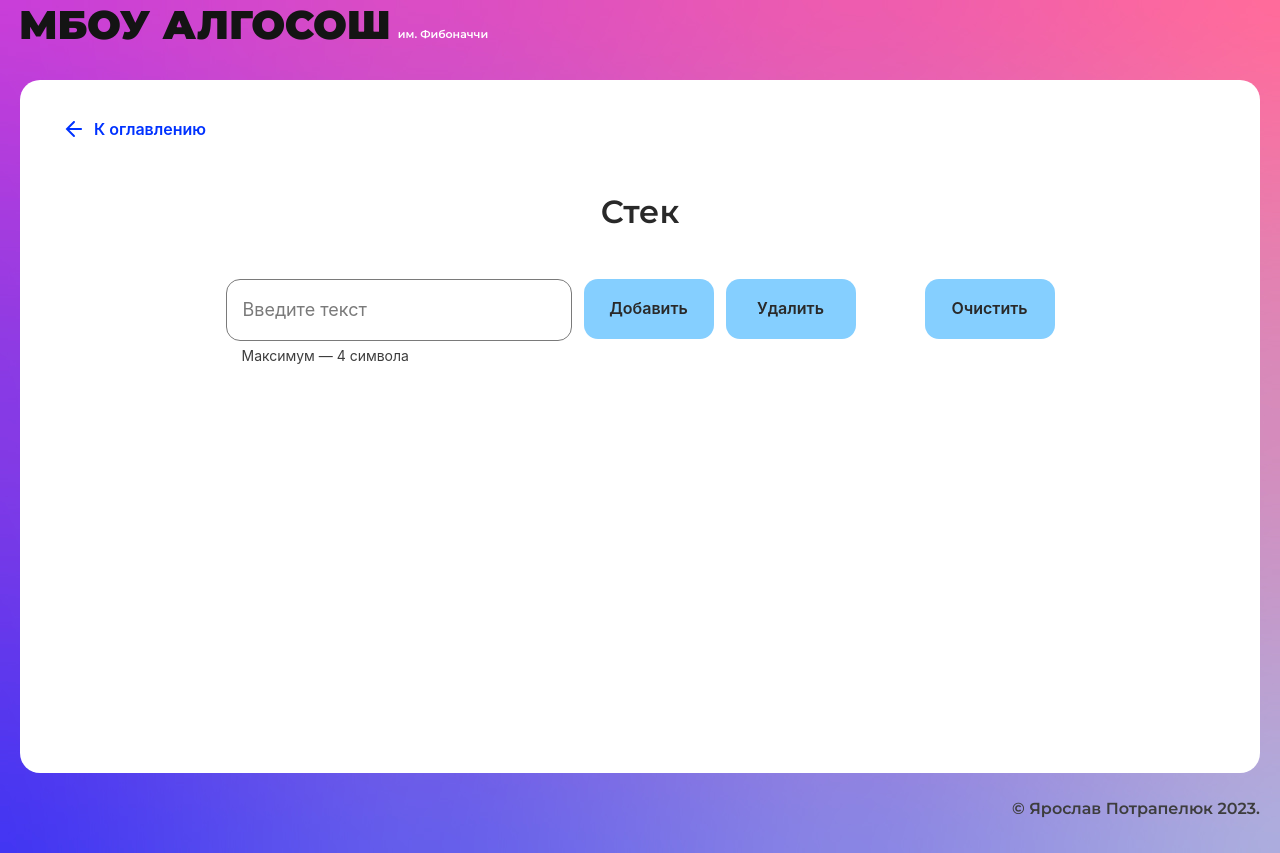
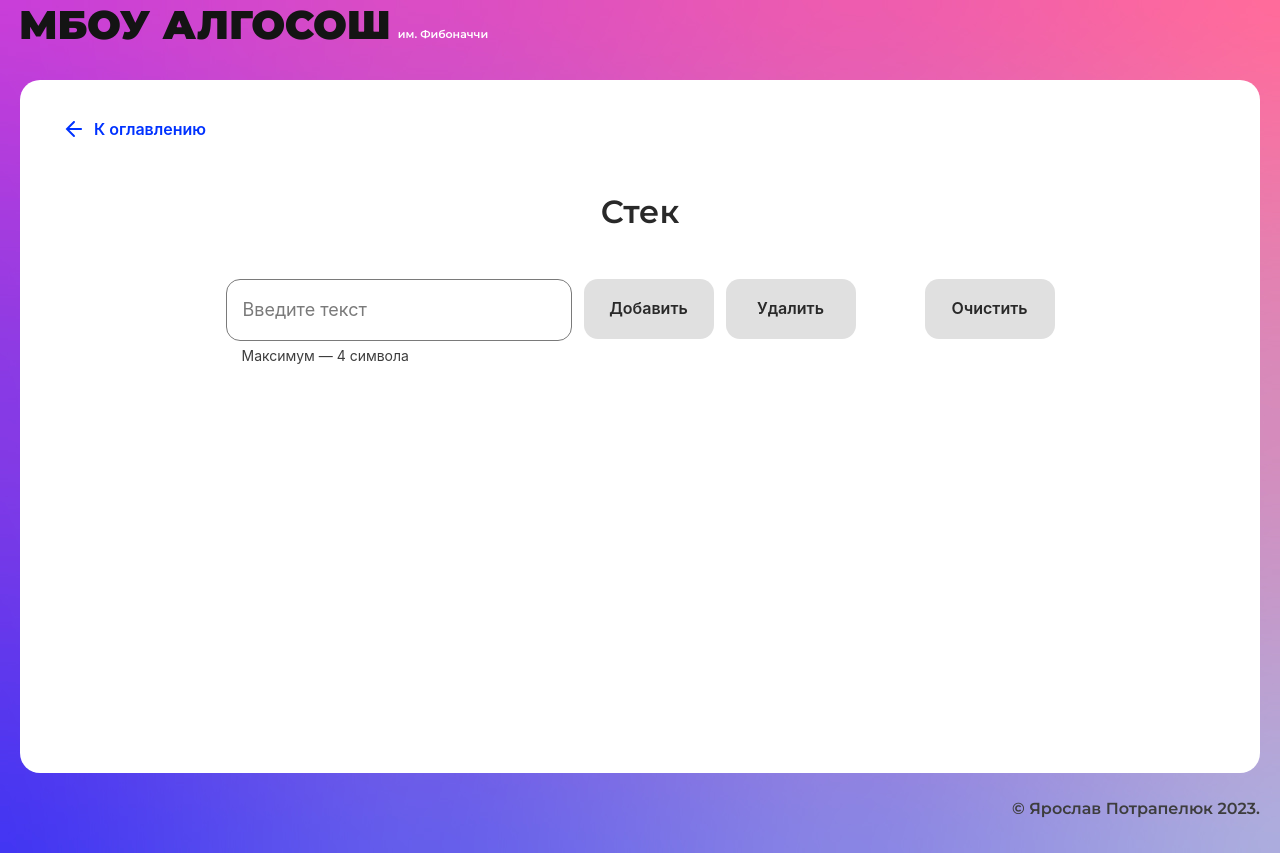
Before and after one commit to MrStnr21/algososh, a React (Create React App) app: page /stack in a window 1280 px wide. Built offline with nearby package versions, Linux system fonts and the light colour scheme.

Commit message:
hotfixes: пофиксить disable кнопок, добавить спиннер на некоторые кнопки, отключить Enter при пустом инпуте, пофиксить ошибку с радиокнопками, шлифовка.

```diff
--- a/src/components/app/app.tsx
+++ b/src/components/app/app.tsx
@@ -1,5 +1,7 @@
 import React from "react";
 import { BrowserRouter, Route, Switch } from "react-router-dom";
+
+import styleApp from "./app.module.css";
 
 import { FibonacciPage } from "../fibonacci-page/fibonacci-page";
 import { ListPage } from "../list-page/list-page";
@@ -9,11 +11,9 @@ import { StringComponent } from "../string/string";
 import { SortingPage } from "../sorting-page/sorting-page";
 import { StackPage } from "../stack-page/stack-page";
 
-import "./app.css";
-
 function App() {
   return (
-    <div className="app">
+    <div className={styleApp.app}>
       <BrowserRouter>
         <Switch>
           <Route path="/" exact>
--- a/src/components/fibonacci-page/fibonacci-page.tsx
+++ b/src/components/fibonacci-page/fibonacci-page.tsx
@@ -7,12 +7,13 @@ import { Input } from "../ui/input/input";
 import { Button } from "../ui/button/button";
 import { Circle } from "../ui/circle/circle";
 import { SHORT_DELAY_IN_MS } from "../../constants/delays";
+import { handleSubmit } from "../utils/data";
 
 import { sleep } from "../utils/utils";
 
 export const FibonacciPage: React.FC = () => {
   const [fibonacciArr, setFibonacciArr] = useState<number[]>([]);
-  const [inputValue, setInputValue] = useState<any>("");
+  const [inputValue, setInputValue] = useState<number>(0);
 
   const [disableButton, setDisableButton] = useState<boolean>(true);
   const [disableInput, setDisableInput] = useState<boolean>(false);
@@ -29,7 +30,7 @@ export const FibonacciPage: React.FC = () => {
       }
     } else {
       if (value === 0) {
-        setInputValue("");
+        setInputValue(0);
       }
       setDisableButton(true);
     }
@@ -69,7 +70,10 @@ export const FibonacciPage: React.FC = () => {
 
   return (
     <SolutionLayout title="Последовательность Фибоначчи">
-      <form className={styleFibonacciPage.inputContainer}>
+      <form
+        className={styleFibonacciPage.inputContainer}
+        onSubmit={handleSubmit}
+      >
         <Input
           maxLength={19}
           max={19}
--- a/src/components/list-page/list-page.tsx
+++ b/src/components/list-page/list-page.tsx
@@ -11,6 +11,7 @@ import { ArrowIcon } from "../ui/icons/arrow-icon";
 import { LinkedList } from "./list-class";
 
 import { sleep } from "../utils/utils";
+import { handleSubmit } from "../utils/data";
 
 import { IListElement } from "../../types/list";
 import { ElementStates } from "../../types/element-states";
@@ -284,7 +285,7 @@ export const ListPage: React.FC = () => {
   return (
     <SolutionLayout title="Связный список">
       <div className={styleListPage.inputContainer}>
-        <form className={styleListPage.inputForm}>
+        <form className={styleListPage.inputForm} onSubmit={handleSubmit}>
           <Input
             maxLength={4}
             isLimitText={true}
@@ -318,7 +319,7 @@ export const ListPage: React.FC = () => {
             isLoader={deleteTailLoading}
           />
         </form>
-        <form className={styleListPage.inputForm}>
+        <form className={styleListPage.inputForm} onSubmit={handleSubmit}>
           <Input
             placeholder="Введите индекс"
             id="list-input"
--- a/src/components/queue-page/queue-page.tsx
+++ b/src/components/queue-page/queue-page.tsx
@@ -10,6 +10,7 @@ import { Circle } from "../ui/circle/circle";
 import { Queue } from "./queue-class";
 
 import { sleep } from "../utils/utils";
+import { handleSubmit } from "../utils/data";
 
 import { ElementStates } from "../../types/element-states";
 import { IQueueElement } from "../../types/queue";
@@ -101,7 +102,7 @@ export const QueuePage: React.FC = () => {
 
   return (
     <SolutionLayout title="Очередь">
-      <form className={styleQueuePage.inputContainer}>
+      <form className={styleQueuePage.inputContainer} onSubmit={handleSubmit}>
         <div className={styleQueuePage.addRemoveContainer}>
           <Input
             maxLength={4}
--- a/src/components/sorting-page/sorting-page.tsx
+++ b/src/components/sorting-page/sorting-page.tsx
@@ -20,6 +20,7 @@ export const SortingPage: React.FC = () => {
 
   const [sortAscLoading, setSortAscLoading] = useState<boolean>(false);
   const [sortDescLoading, setSortDescLoading] = useState<boolean>(false);
+  const [randomArrloading, setRandomArrloading] = useState<boolean>(false);
 
   const [disableInput, setDisableInput] = useState<boolean>(false);
 
@@ -60,7 +61,9 @@ export const SortingPage: React.FC = () => {
   }, []);
 
   const handleRandom = () => {
+    setRandomArrloading(true);
     setSortingArr([...newArr(1, 100)]);
+    setRandomArrloading(false);
   };
 
   //сортировка выбором
@@ -158,13 +161,14 @@ export const SortingPage: React.FC = () => {
             value="selection"
             disabled={disableInput}
             checked={typeSort === "selection" ? true : false}
-            onClick={() => setTypeSort("selection")}
+            onChange={() => setTypeSort("selection")}
           />
           <RadioInput
             label={"Пузырёк"}
             value="bubble"
             disabled={disableInput}
-            onClick={() => setTypeSort("bubble")}
+            checked={typeSort === "bubble" ? true : false}
+            onChange={() => setTypeSort("bubble")}
           />
         </div>
         <div className={styleSortingPage.sortingDirectionContainer}>
@@ -186,6 +190,7 @@ export const SortingPage: React.FC = () => {
         <Button
           onClick={handleRandom}
           text={"Новый массив"}
+          isLoader={randomArrloading}
           disabled={disableInput}
         />
       </form>
--- a/src/components/stack-page/stack-page.tsx
+++ b/src/components/stack-page/stack-page.tsx
@@ -8,7 +8,9 @@ import { SolutionLayout } from "../ui/solution-layout/solution-layout";
 import { Input } from "../ui/input/input";
 import { Button } from "../ui/button/button";
 import { Circle } from "../ui/circle/circle";
+
 import { SHORT_DELAY_IN_MS } from "../../constants/delays";
+import { handleSubmit } from "../utils/data";
 
 import { ElementStates } from "../../types/element-states";
 
@@ -16,6 +18,12 @@ export const StackPage: React.FC = () => {
   const [stackArr, setStackArr] = useState<Array<string>>([]);
 
   const [inputValue, setInputValue] = useState<string>("");
+
+  const [addLoading, setAddLoading] = useState<boolean>(false);
+  const [deleteLoading, setDeleteLoading] = useState<boolean>(false);
+  const [clearloading, setClearloading] = useState<boolean>(false);
+
+  const [disableButton, setDisableButton] = useState<boolean>(true);
 
   const [color, setColor] = useState<ElementStates>(ElementStates.Default);
 
@@ -32,6 +40,8 @@ export const StackPage: React.FC = () => {
 
   //добавляем элемент
   const handleAdd = () => {
+    setAddLoading(true);
+    setDisableButton(true);
     stack.push(inputValue);
     setInputValue("");
     setTimeout(() => {
@@ -40,6 +50,8 @@ export const StackPage: React.FC = () => {
       setTimeout(() => {
         setColor(ElementStates.Default);
         setStackArr([...stack.getElements()]);
+        setAddLoading(false);
+        setDisableButton(false);
       }, time);
     }, time);
   };
@@ -47,25 +59,33 @@ export const StackPage: React.FC = () => {
   //удаляем элемент
   const handleDelete = () => {
     setTimeout(() => {
+      setDeleteLoading(true);
+      setDisableButton(true);
       setColor(ElementStates.Changing);
       setStackArr([...stack.getElements()]);
       setTimeout(() => {
         stack.pop();
         setColor(ElementStates.Default);
         setStackArr([...stack.getElements()]);
+        setDeleteLoading(false);
+        setDisableButton(false);
       }, time);
     }, time);
   };
 
   //очищаем стек
   const handleClear = () => {
+    setClearloading(true);
+    setDisableButton(true);
     setStackArr([]);
     stack.clear();
+    setClearloading(false);
+    setDisableButton(false);
   };
 
   return (
     <SolutionLayout title="Стек">
-      <form className={styleStackPage.inputContainer}>
+      <form className={styleStackPage.inputContainer} onSubmit={handleSubmit}>
         <div className={styleStackPage.addRemoveContainer}>
           <Input
             maxLength={4}
@@ -75,10 +95,25 @@ export const StackPage: React.FC = () => {
             onChange={handleInput}
             value={inputValue}
           />
-          <Button onClick={handleAdd} text={"Добавить"} />
-          <Button onClick={handleDelete} text={"Удалить"} />
+          <Button
+            onClick={handleAdd}
+            text={"Добавить"}
+            isLoader={addLoading}
+            disabled={!disableButton ? false : true}
+          />
+          <Button
+            onClick={handleDelete}
+            text={"Удалить"}
+            disabled={stackArr.length > 0 && !disableButton ? false : true}
+            isLoader={deleteLoading}
+          />
         </div>
-        <Button onClick={handleClear} text={"Очистить"} />
+        <Button
+          onClick={handleClear}
+          text={"Очистить"}
+          disabled={stackArr.length > 0 && !disableButton ? false : true}
+          isLoader={clearloading}
+        />
       </form>
       <div className={styleStackPage.stackContainer}>
         {stack.getElements().length > 0 &&
--- a/src/components/string/string.tsx
+++ b/src/components/string/string.tsx
@@ -10,6 +10,7 @@ import { Circle } from "../ui/circle/circle";
 
 import { swap } from "../utils/data";
 import { DELAY_IN_MS } from "../../constants/delays";
+import { handleSubmit } from "../utils/data";
 
 import { ElementStates } from "../../types/element-states";
 import { IString } from "../../types/string";
@@ -23,11 +24,6 @@ export const StringComponent: React.FC = () => {
 
   const onChange = (evt: ChangeEvent<HTMLInputElement>) => {
     setInputString(evt.target.value);
-  };
-
-  const handleSubmit = (evt: React.FormEvent<HTMLFormElement>) => {
-    evt.preventDefault();
-    handleClick();
   };
 
   const handleClick = () => {
@@ -93,6 +89,8 @@ export const StringComponent: React.FC = () => {
         <Input
           onChange={onChange}
           maxLength={11}
+          max={11}
+          min={1}
           placeholder="Введите текст"
           isLimitText={true}
           id="string-input"
--- a/src/components/utils/data.ts
+++ b/src/components/utils/data.ts
@@ -7,4 +7,9 @@ const swap = (arr: IString[], firstIndex: number, secondIndex: number) => {
   arr[secondIndex] = temp;
 };
 
-export { swap };
+//отключаем автосабмит и пустые инпуты
+const handleSubmit = (evt: React.FormEvent<HTMLFormElement>) => {
+  evt.preventDefault();
+};
+
+export { swap, handleSubmit };
```
Also changed, not shown: src/components/app/app.module.css (renamed from src/components/app/app.css).
